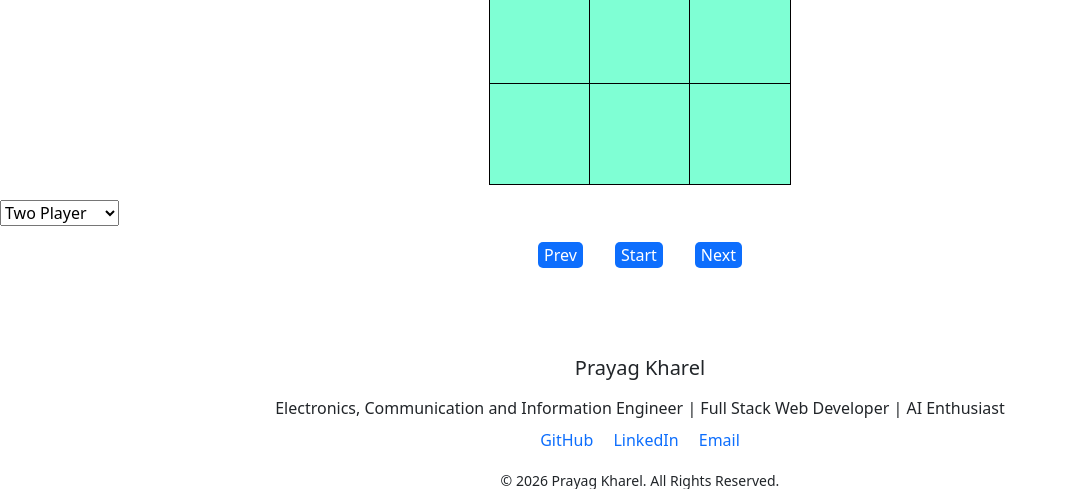
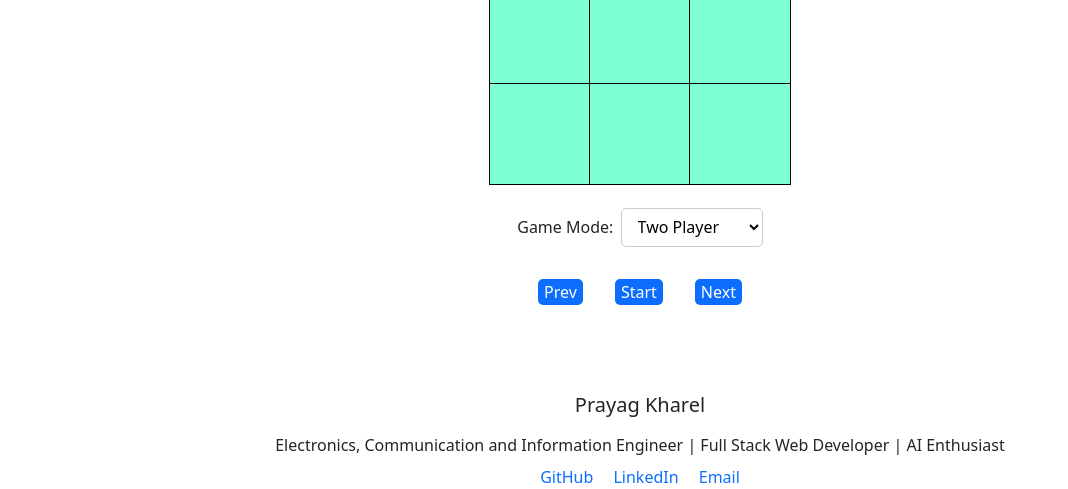
Before and after one commit to prAyAgkhArel/My_Portfolio_Website, a Flask app: page /games in a window 1280 px wide. Shown: the part 249-738 px from the top of the page, without its empty margins (0-1068 px from the left). Run offline with Flask 3, Linux system fonts and the light colour scheme; some libraries are stand-ins or nearby versions.

Commit message:
tictactoe success

```diff
--- a/app/static/css/game.css
+++ b/app/static/css/game.css
@@ -61,6 +61,58 @@ button:hover{
     text-align: center;
 }
 
+
+.game-options {
+
+    display: flex;
+
+    justify-content: center;
+
+    align-items: center;
+
+    gap: 1.5rem;
+
+    margin-top: 1.5rem;
+
+    margin-bottom: 1rem;
+
+}
+
+
+.option-group {
+
+    display: flex;
+
+    align-items: center;
+
+    gap: 0.5rem;
+
+}
+
+
+.option-group label {
+
+    font-size: 1rem;
+
+    font-weight: 500;
+
+}
+
+
+.option-group select {
+
+    padding: 0.4rem 0.7rem;
+
+    border: 1px solid #ccc;
+
+    border-radius: 5px;
+
+    background-color: white;
+
+    cursor: pointer;
+
+}
+
 @media (max-width: 500px) {
     .game-board {
         grid-template-columns: repeat(3, 28vw);
@@ -68,4 +120,12 @@ button:hover{
         width: 84vw;
         height: 84vw;
     }
+
+    .game-options {
+
+        flex-direction: column;
+
+        gap: 0.8rem;
+
+    }
 }
--- a/app/templates/games/game.html
+++ b/app/templates/games/game.html
@@ -31,12 +31,30 @@
 
     <div id="game-result"></div>
 
-    <div class="game-mode">
-     <select id="game-mode">
-        <option value="two-player">Two Player</option>
-        <option value="single-player">Single Player</option>
-    </select>
-    </div>
+        <div class="game-options">
+
+            <div class="option-group">
+                <label for="game-mode">Game Mode:</label>
+
+                <select id="game-mode">
+                    <option value="two-player">Two Player</option>
+                    <option value="single-player">Single Player</option>
+                </select>
+            </div>
+
+
+            <div class="option-group" id="difficulty-container">
+
+                <label for="difficulty">Difficulty:</label>
+
+                <select id="difficulty">
+                    <option value="easy">Easy</option>
+                    <option value="hard">Hard</option>
+                </select>
+
+            </div>
+
+        </div>
 
     <div class="game-navigator">
 
```
Also changed, not shown: app/static/js/game.js (+147 -8 lines).
